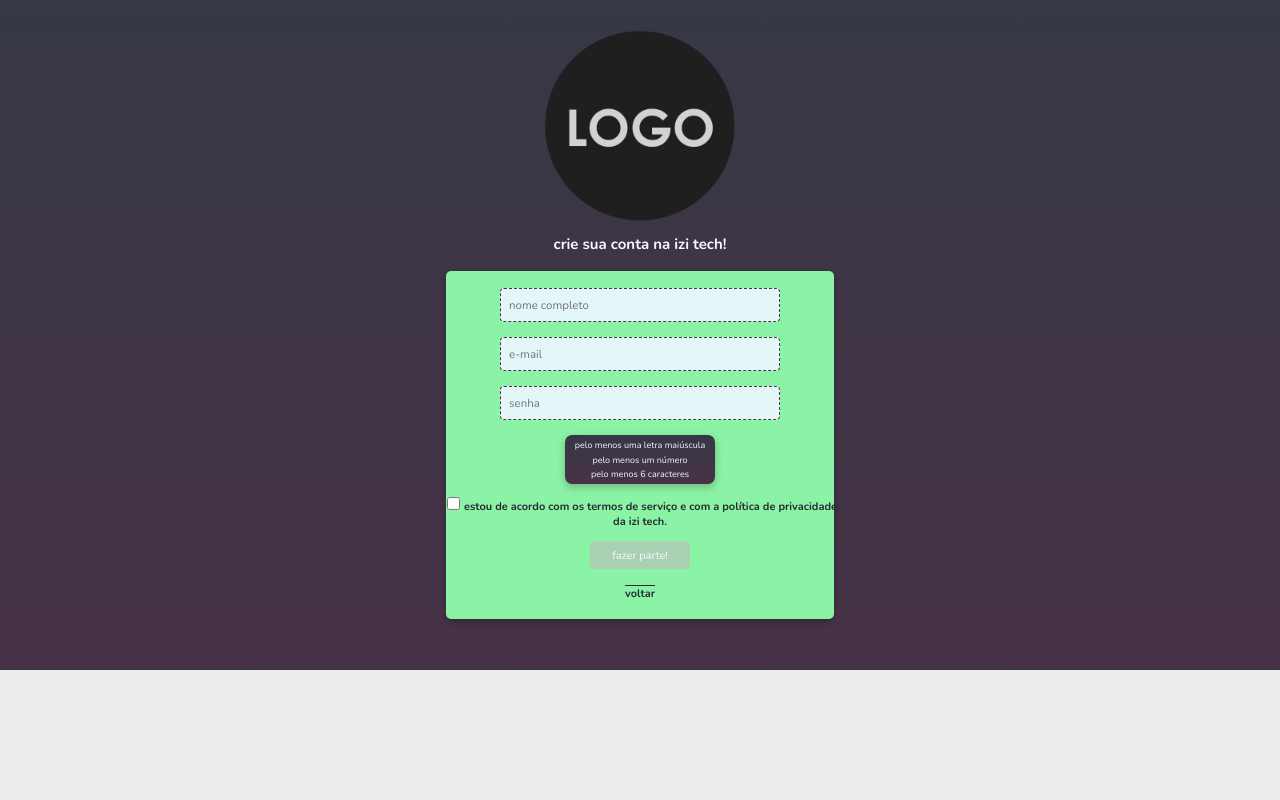
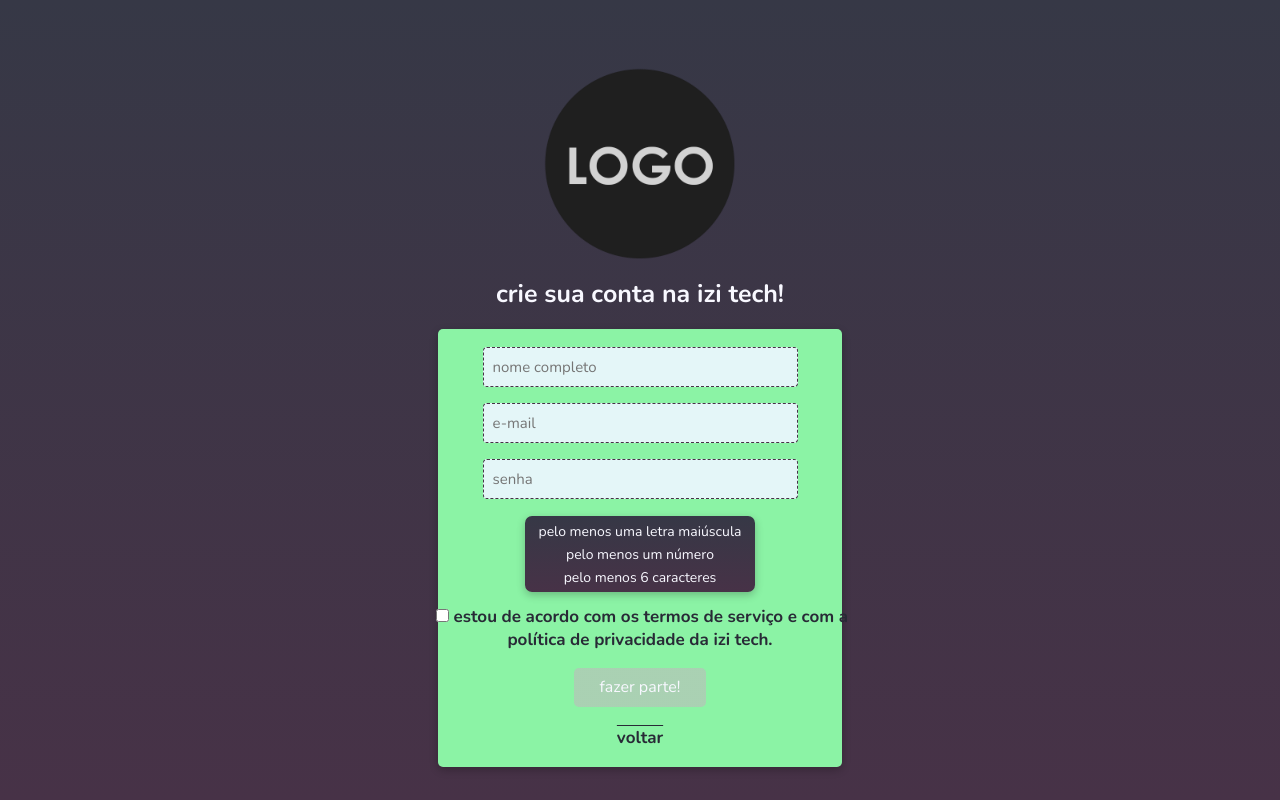
Before and after one commit to joaofelipelliccione/izi_tech_front, a React (Create React App) app: page /register in a window 1280 px wide. Built offline with nearby package versions, Linux system fonts and the light colour scheme.

Commit message:
Melhorando estilização.

```diff
--- a/src/pages/Login.jsx
+++ b/src/pages/Login.jsx
@@ -17,6 +17,8 @@ function Login() {
   // const LOGIN_ENDPOINT_LOCAL = 'http://localhost:4000/login';
 
   const [isLoading, setIsLoading] = React.useState(false);
+  const [isPasswordVisible, setIsPasswordVisible] = React.useState(true);
+
   const [userMail, setUserMail] = React.useState('');
   const [userPassword, setUserPassword] = React.useState('');
 
@@ -79,10 +81,12 @@ function Login() {
           <label htmlFor="userPassword">
             <input
               id="userPassword"
-              type="password"
+              type={ isPasswordVisible ? 'text' : 'password' }
               name="userPassword"
               value={ userPassword }
               onChange={ ({ target }) => setUserPassword(target.value) }
+              onFocus={ () => setIsPasswordVisible(true) }
+              onBlur={ () => setIsPasswordVisible(false) }
               onKeyPress={ (event) => event.key === 'Enter'
               && registerWithEnter(event) }
               placeholder="senha"
--- a/src/pages/Register.jsx
+++ b/src/pages/Register.jsx
@@ -3,9 +3,6 @@ import { Link, useNavigate } from 'react-router-dom';
 import swal from 'sweetalert';
 import passwordValidator from '../shared-functions/passwordValidator';
 import mailValidator from '../shared-functions/mailValidator';
-// import registerNewUserAC from '../redux/actions/registeredUsersAC';
-// import publishedProductsAC from '../redux/actions/publishedProductsAC';
-// import createUserFavSectionAC from '../redux/actions/favoriteProductsAC';
 import iziTechLogo from '../images/izi-tech-logo.png';
 import '../styles/Register.css';
 import '../styles/Alerts.css';
@@ -17,6 +14,8 @@ function Register() {
   // const REGISTER_NEW_USER_ENDPOINT_LOCAL = 'http://localhost:4000/user/new';
 
   const [isLoading, setIsLoading] = React.useState(false);
+  const [isPasswordVisible, setIsPasswordVisible] = React.useState(true);
+
   const [registerUsername, setRegisterUsername] = React.useState('');
   const [registerUserMail, setRegisterUserMail] = React.useState('');
   const [registerUserPassword, setRegisterUserPassword] = React.useState('');
@@ -80,11 +79,13 @@ function Register() {
           <label htmlFor="registerUserPasswordInput">
             <input
               id="registerUserPasswordInput"
-              type="password"
+              type={ isPasswordVisible ? 'text' : 'password' }
               name="registerUserPassword"
               value={ registerUserPassword }
               onChange={ ({ target }) => setRegisterUserPassword(target.value) }
               placeholder="senha"
+              onFocus={ () => setIsPasswordVisible(true) }
+              onBlur={ () => setIsPasswordVisible(false) }
             />
           </label>
           {!(passwordValidator(registerUserPassword))
@@ -118,7 +119,7 @@ function Register() {
               fazer parte!
             </button>
           ) : (
-            <div id="loginLoader" /> // ALTERAR
+            <div id="registerLoader" />
           ) }
           <Link to="/login" id="registerExtraLinks">
             voltar
--- a/src/styles/Login.css
+++ b/src/styles/Login.css
@@ -39,22 +39,21 @@
 
 #loginForm label {
   text-align: center;
-  width: 40rem;
   width: 100%;
 }
 
-#loginForm input[type = "email"], #loginForm input[type = "password"]  {
+#loginForm input[type = "email"], #loginForm input[type = "password"], #loginForm input[type = "text"]  {
   background-color: var(--bubbles);
   border: dashed 1px var(--darkPuce);
   border-radius: 4px;
-  font-size: 1.15em;
+  font-size: 1.5rem;
   width: 70%;
-  margin-bottom: 1.7rem;
+  margin-bottom: 3.5%;
   padding: 2%;
   transition: 0.3s width ease-in-out;
 }
 
-#loginForm input[type = "email"]:focus, #loginForm input[type = "password"]:focus  {
+#loginForm input[type = "email"]:focus, #loginForm input[type = "password"]:focus, #loginForm input[type = "text"]:focus  {
   background-image: linear-gradient(var(--onyx), var(--darkPuce));
   color: ghostwhite;
   box-shadow: rgba(0, 0, 0, 0.24) 0px 3px 8px;
--- a/src/styles/Register.css
+++ b/src/styles/Register.css
@@ -1,8 +1,9 @@
 #registerPageMain {
-  background-image: linear-gradient(rgb(54, 56, 70), rgb(71, 50, 71));
+  background-image: linear-gradient(var(--onyx), var(--darkPuce));
   display: flex;
   justify-content: center;
-  padding: 2%;
+  height: 100vh;
+  padding-top: 5%;
 }
 
 #registerFormContainer {
@@ -13,48 +14,47 @@
 }
 
 #registerFormContainer img {
-  width: 200px;
-  margin-bottom: 0;
+  width: 20rem;
 }
 
 #registerFormContainer h2 {
   color: ghostwhite;
-  margin-top: 0.5%;
-  margin-bottom: 0.5%;
+  font-size: 2.5rem;
+  margin: 1% 0;
   text-align: center;
 }
 
 #registerForm {
-  background-color: #8bf3a5;
-  border-radius: 5px;
+  background-color: var(--paleGreen);
+  border-radius: 0.5rem;
   box-shadow: rgba(0, 0, 0, 0.24) 0px 3px 8px;
+  font-size: 1.5rem;
   display: flex;
   flex-direction: column;
   width: 45%;
   align-items: center;
-  margin-top: 1.5%;
-  margin-bottom: 3%;
-  padding: 2% 8%;
+  margin: 1% 0 3% 0;
+  padding: 2% 4%;
 }
 
 #registerForm label {
   text-align: center;
-  width: 400px;
+  width: 45rem;
 }
 
 #registerForm input[type = "email"], #registerForm input[type = "password"], #registerForm input[type = "text"]  {
-  background-color: #e4f6f8;
-  border: dashed 1px rgb(71, 50, 71);
+  background-color: var(--bubbles);
+  border: dashed 1px var(--darkPuce);
   border-radius: 4px;
-  font-size: 1.15em;
+  font-size: 1.5rem;
   width: 70%;
-  margin-bottom: 15px;
+  margin-bottom: 1.6rem;
   padding: 2%;
   transition: 0.3s width ease-in-out;
 }
 
 #registerForm input[type = "email"]:focus, #registerForm input[type = "password"]:focus, #registerForm input[type = "text"]:focus  {
-  background-image: linear-gradient(rgb(54, 56, 70), rgb(71, 50, 71));
+  background-image: linear-gradient(var(--onyx), var(--darkPuce));
   color: ghostwhite;
   box-shadow: rgba(0, 0, 0, 0.24) 0px 3px 8px;
   outline: none;
@@ -62,26 +62,25 @@
 }
 
 #passwordHelper {
-  background-image: linear-gradient(rgb(54, 56, 70), rgb(71, 50, 71));
+  background-image: linear-gradient(var(--onyx), var(--darkPuce));
   box-shadow: rgba(0, 0, 0, 0.24) 0px 3px 8px;
   border-radius: 7px;
   display: flex;
   flex-direction: column;
   align-items: center;
-  margin-top: 0;
-  margin-bottom: 4%;
+  margin: 0.5% 0 4% 0;
   padding: 1% 4%;
 }
 
 #passwordHelper p {
   color: ghostwhite;
-  font-size: 0.9em;
+  font-size: 1.4rem;
   margin: 1% 0;
 }
 
 #registerTermsLabel {
   color: #282a36;
-  font-size: 1.1em;
+  font-size: 1.7rem;
   font-weight: 600;
 }
 
@@ -90,15 +89,14 @@
 }
 
 #registerBtn {
-  background-image: linear-gradient(rgb(54, 56, 70), rgb(71, 50, 71));
+  background-image: linear-gradient(var(--onyx), var(--darkPuce));
   color: ghostwhite;
   border: none;
-  border-radius: 5px;
+  border-radius: 0.5rem;
   width: 40%;
   cursor: pointer;
-  font-size: 1.1em;
-  margin-top: 5%;
-  margin-bottom: 4%;
+  font-size: 1.6rem;
+  margin: 5% 0 4% 0;
   padding: 2.5%;
   transition: 0.3s width ease-in-out;
 }
@@ -109,29 +107,47 @@
 }
 
 #registerBtn:disabled {
-  background-image: linear-gradient(rgba(170, 170, 170, 0.466), rgba(170, 170, 170, 0.466));
+  background-image: linear-gradient(var(--btnDisabled), var(--btnDisabled));
   border: none;
   width: 40%;
 }
 
 #registerBtn:disabled:hover {
-  background-image: linear-gradient(rgba(170, 170, 170, 0.466), rgba(170, 170, 170, 0.466));
+  background-image: linear-gradient(var(--btnDisabled), var(--btnDisabled));
   cursor: default;
   box-shadow: none;
   width: 40%;
 }
 
+#registerLoader {
+  border: 0.5rem solid var(--onyx);
+  border-top: 0.5rem solid var(--paleGreen);
+  border-radius: 50%;
+  width: 2.5rem;
+  height: 2.5rem;
+  margin: 2.5% 0 1% 0;
+  animation: spin 1s linear infinite;
+}
+
+@keyframes spin {
+  0% {
+    transform: rotate(0deg);
+  }
+  100% {
+    transform: rotate(360deg);
+  }
+}
+
 #registerExtraLinks {
-  color: #282a36;
+  color: var(--gunMetal);
   text-decoration: overline;
-  font-size: 1.1em;
+  font-size: 1.7rem;
   font-weight: 600;
-  margin-top: 3%;
-  margin-bottom: 0;
+  margin: 2% 0 0 0;
   transition-duration: 0.3s;
 }
 
 #registerExtraLinks:hover {
-  font-size: 1.15em;
+  font-size: 1.8rem;
   text-decoration: underline;
 }
```
